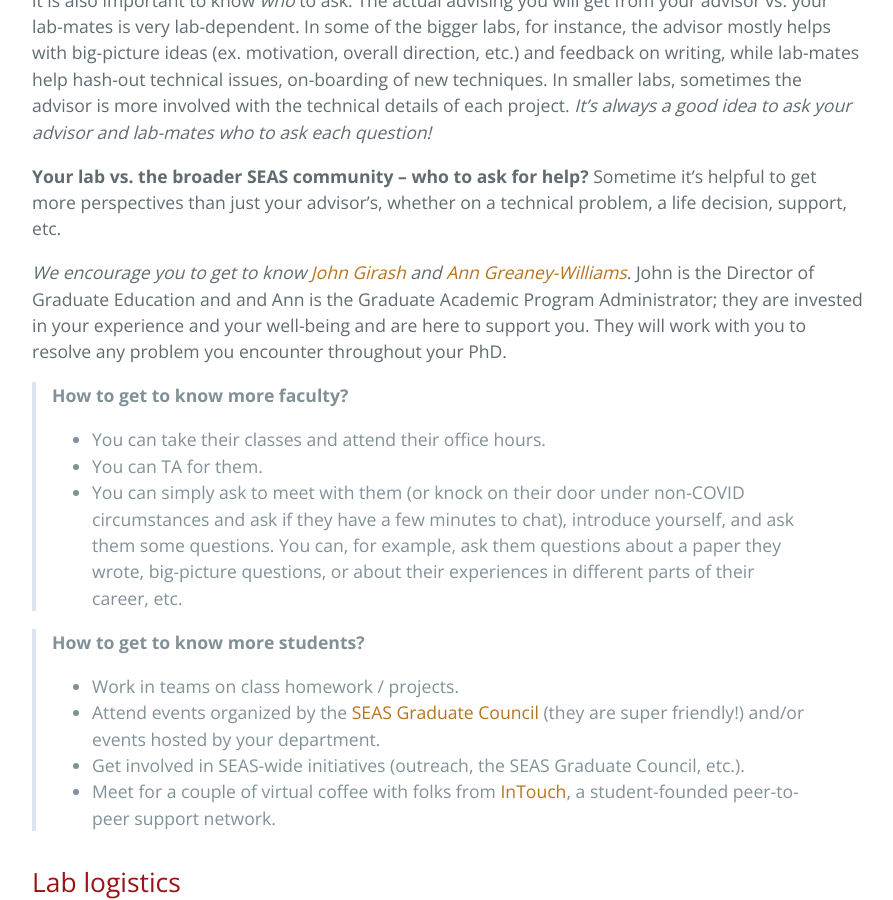
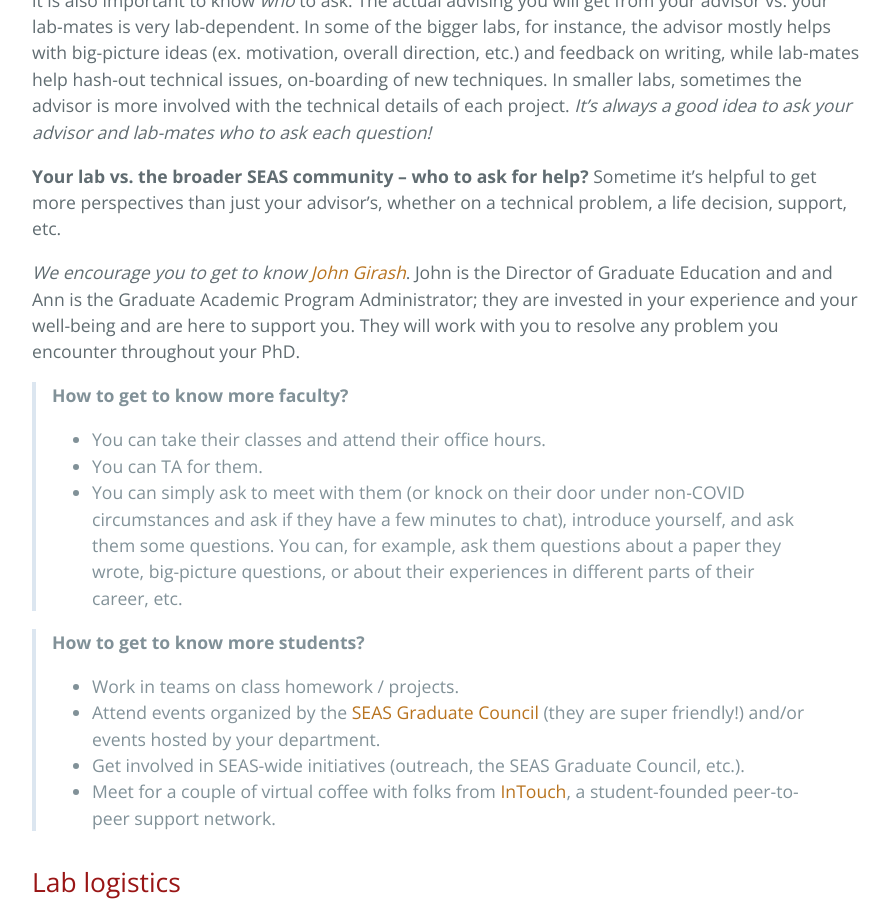
Before and after one commit to yanivyacoby/a-guide-to-your-phd, a Jekyll site: the page built from guide.md, in a window 1280 px wide and 900 px high, scrolled down 9657 px. Shown: the whole window, without its empty margins (192-1085 px from the left). Built offline with Jekyll 4.4.1, drawn with Linux system fonts in a browser that asks for light colours.

Commit message:
Update guide.md

```diff
--- a/guide.md
+++ b/guide.md
@@ -304,8 +304,7 @@ _It's always a good idea to ask your advisor and lab-mates who to ask each quest
 Sometime it's helpful to get more perspectives than just your advisor's,
 whether on a technical problem, a life decision, support, etc.
 
-_We encourage you to get to know [John Girash](https://scholar.harvard.edu/girash/home)
-and [Ann Greaney-Williams](https://www.seas.harvard.edu/about-us/directory?search=%22Ann%20Greaney-Williams%22)_.
+_We encourage you to get to know [John Girash](https://scholar.harvard.edu/girash/home)_.
 John is the Director of Graduate Education and
 and Ann is the Graduate Academic Program Administrator;
 they are invested in your experience and your well-being
```
